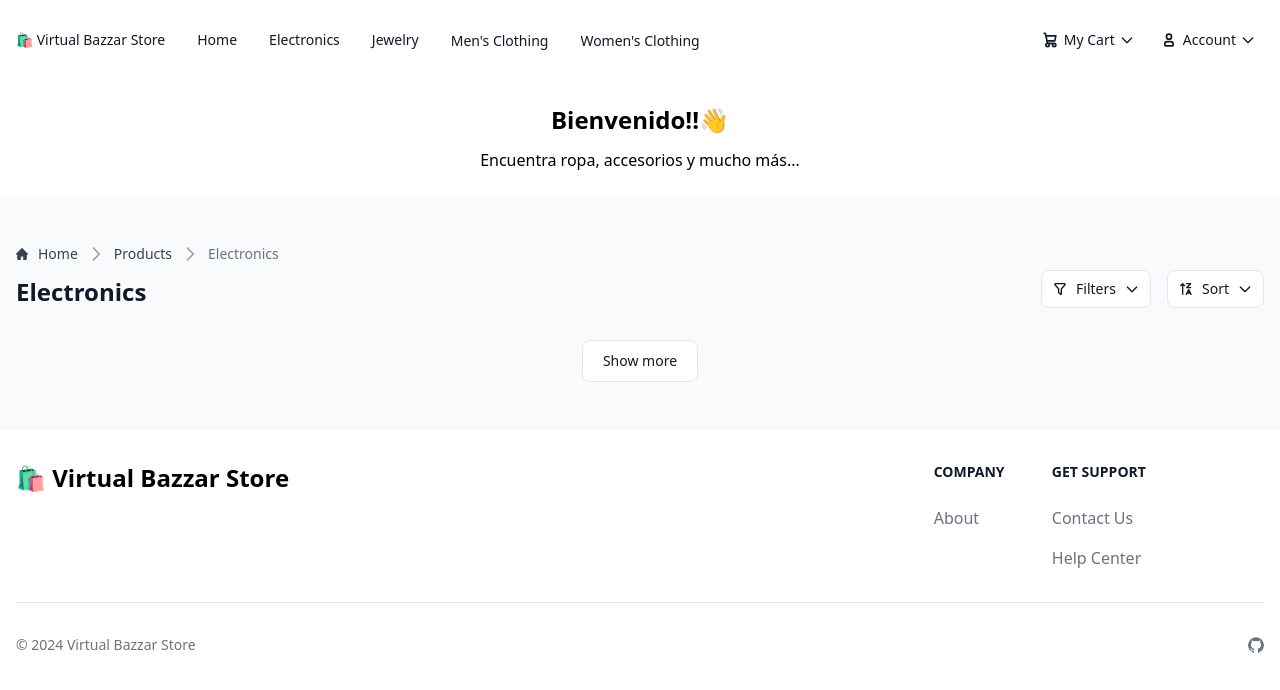
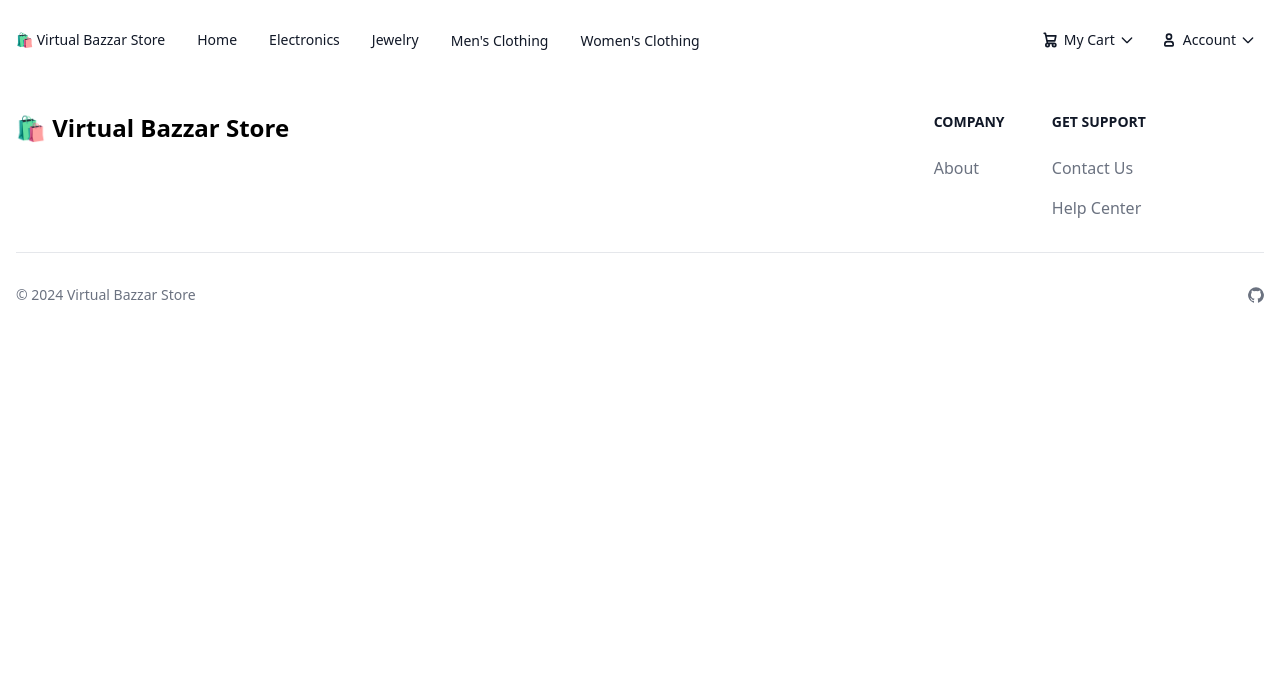
Before and after one commit to nattdev/virtual-bazaar-store, an Angular app: page / in a window 1280 px wide. Shown: the top 690 px of the page. Built offline with nearby package versions, Linux system fonts and the light colour scheme; no server answers.

Commit message:
Add router path to shop page

```diff
--- a/src/app/app.component.html
+++ b/src/app/app.component.html
@@ -1,7 +1,7 @@
 <main class="main">
   <app-navbar></app-navbar>
   <div class="content">
-    <app-shop></app-shop>
+    <router-outlet />
   </div>
   <app-footer></app-footer>
 </main>
--- a/src/app/app.component.ts
+++ b/src/app/app.component.ts
@@ -4,11 +4,12 @@ import { OnInit } from '@angular/core';
 import { NavbarComponent } from './components/shared/navbar/navbar.component';
 import { FooterComponent } from './components/shared/footer/footer.component';
 import { ShopComponent } from './pages/shop/shop.component';
+import { RouterOutlet } from '@angular/router';
 
 @Component({
   selector: 'app-root',
   standalone: true,
-  imports: [NavbarComponent, FooterComponent, ShopComponent],
+  imports: [NavbarComponent, FooterComponent, ShopComponent, RouterOutlet],
   templateUrl: './app.component.html',
   styleUrl: './app.component.scss'
 })
--- a/src/app/app.routes.ts
+++ b/src/app/app.routes.ts
@@ -1,3 +1,6 @@
 import { Routes } from '@angular/router';
+import { ShopComponent } from './pages/shop/shop.component';
 
-export const routes: Routes = [];
+export const routes: Routes = [
+    { path: 'shop', component: ShopComponent},
+];
```
